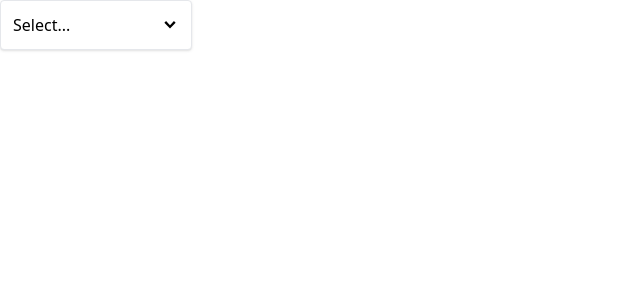
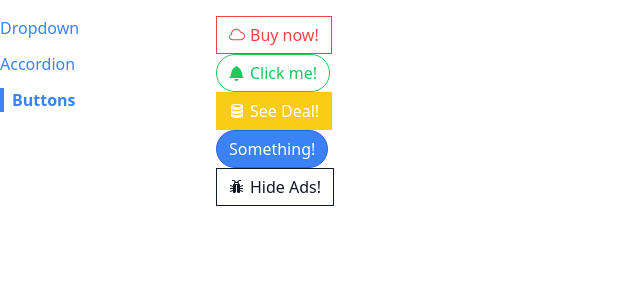
Before and after one commit to VolodymyrMishchuk/comps, a React (Create React App) app: page /buttons in a window 1280 px wide. Shown: the top 300 px of the page, without its empty margins (0-640 px from the left). Built offline with nearby package versions, Linux system fonts and the light colour scheme.

Commit message:
mastered the component Navigation

```diff
--- a/src/App.js
+++ b/src/App.js
@@ -1,26 +1,24 @@
-import { useState } from 'react';
-import Dropdown from './components/Dropdown';
+import Sidebar from './components/Sidebar';
+import Route from './components/Route';
+import AccordionPage from './pages/AccordionPage';
+import DropdownPage from './pages/DropdownPage';
+import ButtonPage from './pages/ButtonPage'
 
 function App() {
-    const [selection, setSelection] = useState(null);
-
-    const handleSelect = (option) => {
-        setSelection(option);
-    };
-
-    const options = [
-        { label: 'Red', value: 'red' },
-        { label: 'Green', value: 'green' },
-        { label: 'Blue', value: 'blue' },
-    ];
-
     return (
-        <div className='flex'>
-            <Dropdown
-                options={options}
-                value={selection}
-                onChange={handleSelect}
-            />
+        <div className="container mx-auto grid grid-cols-6 gap-4 mt-4">
+            <Sidebar />
+            <div className="col-span-5">
+                <Route path="/accordion">
+                    <AccordionPage />
+                </Route>
+                <Route path="/">
+                    <DropdownPage />
+                </Route>
+                <Route path="/buttons">
+                    <ButtonPage />
+                </Route>
+            </div>
         </div>
     );
 }
--- a/src/components/Dropdown.js
+++ b/src/components/Dropdown.js
@@ -55,7 +55,8 @@
             {isOpen &&
                 (<Panel className="absolute top-full">
                     {renderedOptions}
-                </Panel>)}
+                </Panel>)
+            }
             </div>
     );
 }
--- /dev/null
+++ b/src/components/Link.js
@@ -0,0 +1,30 @@
+import classNames from 'classnames';
+import useNavigation from '../hooks/use-navigation';
+
+function Link({ to, children, className, activeClassName }) {
+    const { navigate, currentPath } = useNavigation();
+
+    const classes = classNames(
+        'text-blue-500',
+        className,
+        currentPath === to && activeClassName
+    );
+
+    const handleClick = (event) => {
+        if (event.metaKey || event.ctrlKey) {
+            return;
+        };
+
+        event.preventDefault();
+
+        navigate(to);
+    };
+
+    return (
+        <a className={classes} href={to} onClick={handleClick}>
+            {children}
+        </a>
+    );
+};
+
+export default Link;
--- /dev/null
+++ b/src/components/Route.js
@@ -0,0 +1,13 @@
+import useNavigation from '../hooks/use-navigation';
+
+function Route({ path, children }) {
+    const { currentPath } = useNavigation();
+
+    if (path === currentPath) {
+        return children;
+    }
+
+    return null;
+};
+
+export default Route;
--- /dev/null
+++ b/src/components/Sidebar.js
@@ -0,0 +1,30 @@
+import Link from './Link';
+
+function Sidebar() {
+    const links = [
+        { label: 'Dropdown', path: '/' },
+        { label: 'Accordion', path: '/accordion' },
+        { label: 'Buttons', path: '/buttons'}
+    ];
+
+    const renderedLinks = links.map((link) => {
+        return (
+            <Link
+                key={link.label}
+                to={link.path}
+                className="mb-3"
+                activeClassName="font-bold border-l-4 border-blue-500 pl-2"
+            >
+                {link.label}
+            </Link>
+        );
+    });
+
+    return (
+        <div className="sticky top-0 overflow-y flex flex-col items-start">
+            {renderedLinks}
+        </div>
+    );
+};
+
+export default Sidebar;
--- /dev/null
+++ b/src/context/navigation.js
@@ -0,0 +1,32 @@
+import { createContext, useState, useEffect } from 'react';
+
+const NavigationContext = createContext();
+
+function NavigatorProvider({children}) {
+    const [currentPath, setCurrentPath] = useState(window.location.pathname);
+
+    useEffect(() => {
+        const handler = () => {
+            setCurrentPath(window.location.pathname);
+        };
+        window.addEventListener('popstate', handler);
+
+        return () => {
+            window.removeEventListener('popstate', handler);
+        };
+    }, []);
+
+    const navigate = (to) => {
+        window.history.pushState({}, '', to);
+        setCurrentPath(to);
+    };
+
+    return (
+        <NavigationContext.Provider value={{ currentPath, navigate}}>
+            {children}
+        </NavigationContext.Provider>
+    );
+};
+
+export { NavigatorProvider };
+export default NavigationContext;
--- /dev/null
+++ b/src/hooks/use-navigation.js
@@ -0,0 +1,8 @@
+import { useContext } from 'react';
+import NavigationContext from '../context/navigation';
+
+function useNavigation() {
+    return useContext(NavigationContext);
+}
+
+export default useNavigation;
--- a/src/index.js
+++ b/src/index.js
@@ -2,8 +2,13 @@
 import React from 'react';
 import ReactDOM from 'react-dom/client';
 import App from './App';
+import { NavigatorProvider } from './context/navigation';
 
 const el = document.getElementById('root');
 const root = ReactDOM.createRoot(el);
 
-root.render(<App />);
+root.render(
+    <NavigatorProvider>
+        <App />
+    </NavigatorProvider>
+);
--- a/src/pages/ButtonPage.js
+++ b/src/pages/ButtonPage.js
@@ -1,20 +1,10 @@
 import Button from '../components/Button';
-import { GoBell, GoCloud, GoDatabase } from 'react-icons/go';
+import { GoBell, GoCloud, GoDatabase, GoBug } from 'react-icons/go';
 
 function ButtonPage() {
     return (
         <div>
-            <div>
-                <Button
-                    success
-                    rounded
-                    outline
-                    className="mb-5"
-                >
-                    <GoBell />
-                    Click me!
-                </Button>
-            </div>
+
             <div>
                 <Button
                     danger
@@ -22,6 +12,16 @@
                 >
                     <GoCloud />
                     Buy now!
+                </Button>
+            </div>
+            <div>
+                <Button
+                    success
+                    rounded
+                    outline
+                >
+                    <GoBell />
+                    Click me!
                 </Button>
             </div>
             <div>
@@ -34,18 +34,19 @@
             </div>
             <div>
                 <Button
-                    secondary
-                    outline
+                    primary
+                    rounded
                 >
-                    Hide Ads!
+                    Something!
                 </Button>
             </div>
             <div>
                 <Button
-                    primary
-                    rounded
+                    secondary
+                    outline
                 >
-                    Something!
+                    <GoBug />
+                    Hide Ads!
                 </Button>
             </div>
         </div>
--- /dev/null
+++ b/src/pages/DropdownPage.js
@@ -0,0 +1,24 @@
+import { useState } from 'react';
+import Dropdown from '../components/Dropdown';
+
+function DropdownPage() {
+    const [selection, setSelection] = useState(null);
+
+    const handleSelect = (option) => {
+        setSelection(option);
+    };
+
+    const options = [
+        { label: 'Red', value: 'red' },
+        { label: 'Green', value: 'green' },
+        { label: 'Blue', value: 'blue' },
+    ];
+
+    return (
+        <div className='flex'>
+            <Dropdown options={options} value={selection} onChange={handleSelect} />
+        </div>
+    );
+}
+
+export default DropdownPage;
```
